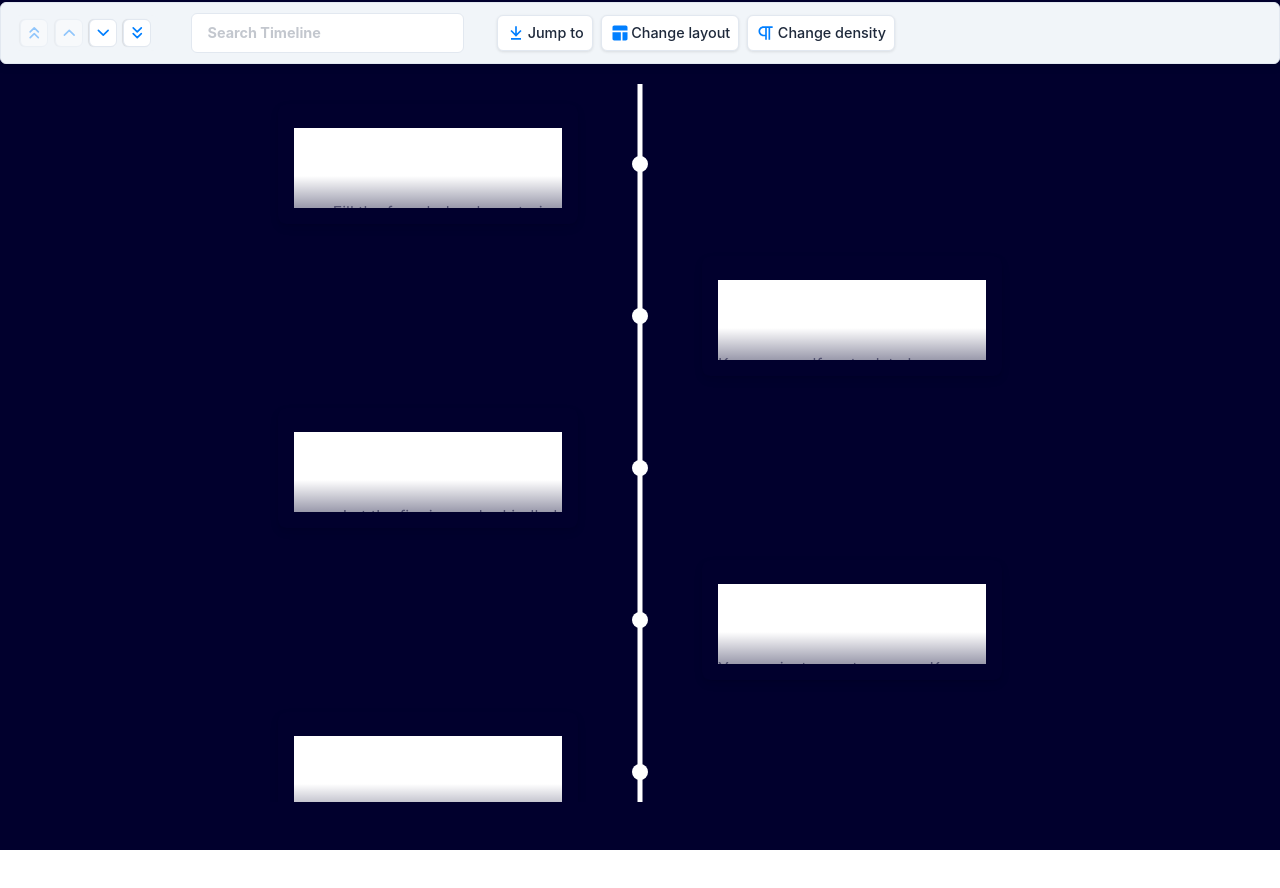
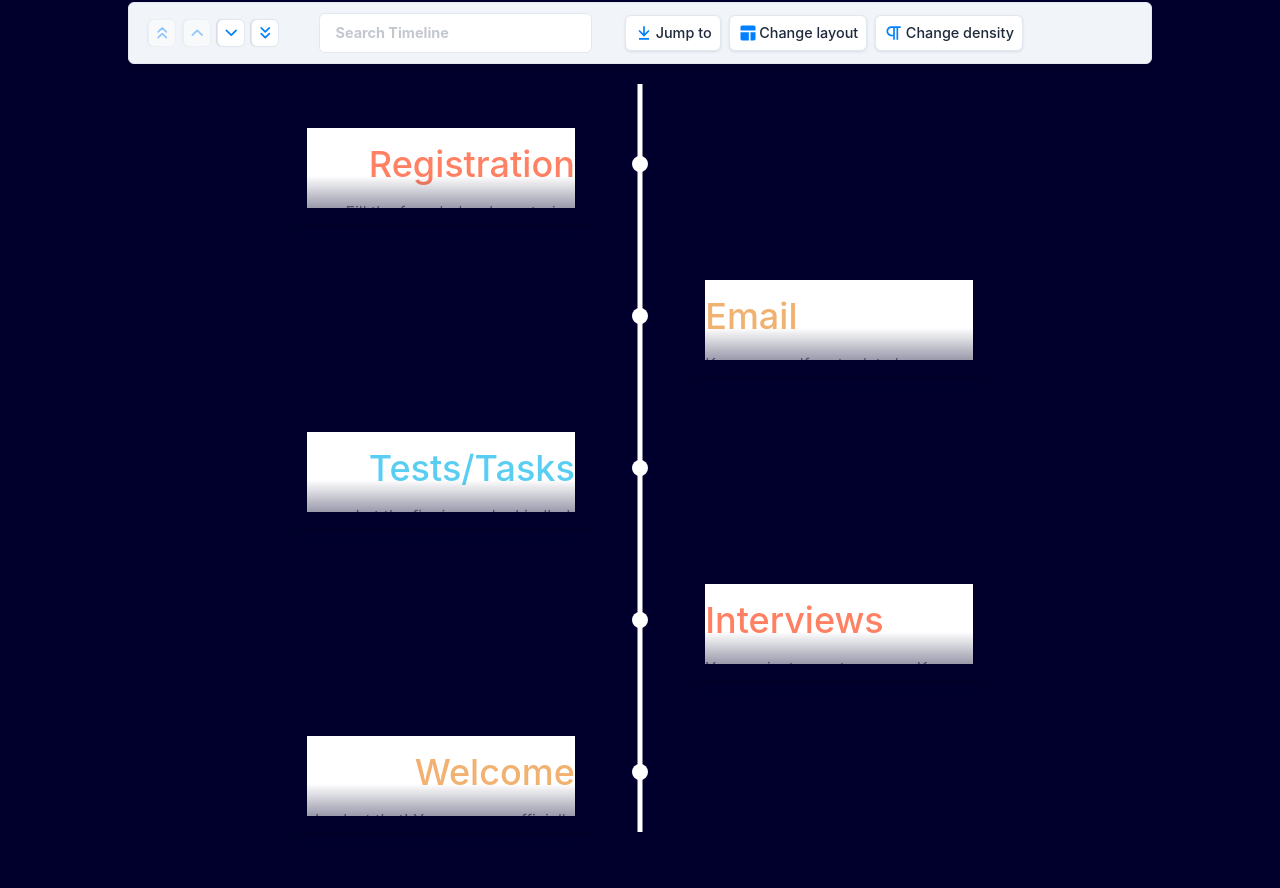
Before and after one commit to AlexaSRM/Recruitment-Portal, a Next.js app: page / in a window 1280 px wide. Shown: the part 584-1472 px from the top of the page. Before the commit the page ends 1434 px from the top, so only its background shows below. Built offline with nearby package versions, Linux system fonts and the light colour scheme.

Commit message:
changed font color

```diff
--- a/components/Roadmap.tsx
+++ b/components/Roadmap.tsx
@@ -6,7 +6,7 @@ function Roadmap() {
   return (
     <div className="w-[100vw] flex flex-col justify-center items-center">
       <div className="md:text-6xl text-4xl md:font-bold font-medium">Road to <span className="text-[#28b3f2]">Alexa</span></div>
-      <div className="md:my-12" style={{ width: "100%", height: "100vh"}}>
+      <div className="md:my-12" style={{ width: "80%", height: "130vh"}}>
 
         <Chrono
           mode="VERTICAL_ALTERNATING"
@@ -24,27 +24,27 @@ function Roadmap() {
           }}
         >
           <div className="">
-            <div className="text-4xl ml-auto flex justify-end font-medium my-4">Registration</div>
+            <div className="text-4xl ml-auto flex justify-end font-medium my-4 text-[#FF8062]">Registration</div>
             <div className="text-right text-[#808096]">Fill the form below by entering required details to get your journey started!</div>
           </div>
 
           <div className="">
-          <div className="text-4xl mr-auto flex justify-start font-medium my-4">Email</div>
+          <div className="text-4xl mr-auto flex justify-start font-medium my-4 text-[#F1B170]">Email</div>
             <div className="text-left text-[#808096]">Keep yourself up to date by checking your registered email on the regular. (Sneak a peek in the spam folder too)</div>
           </div>
 
           <div className="">
-            <div className="text-4xl ml-auto flex justify-end font-medium my-4">Tests/Tasks</div>
+            <div className="text-4xl ml-auto flex justify-end font-medium my-4 text-[#5ACEF2]">Tests/Tasks</div>
             <div className="text-right text-[#808096]">Let the fire in you be kindled. Showcase your talent through tests or tasks to make your mark among the competitors.</div>
           </div>
 
           <div className="">
-            <div className="text-4xl mr-auto flex justify-start font-medium my-4">Interviews</div>
+            <div className="text-4xl mr-auto flex justify-start font-medium my-4 text-[#FF8062]">Interviews</div>
             <div className="text-left text-[#808096]">You are just one step away. Keep calm and get ready for a small, casual interview.</div>
           </div>
 
           <div className="">
-            <div className="text-4xl ml-auto flex justify-end font-medium my-4">Welcome</div>
+            <div className="text-4xl ml-auto flex justify-end font-medium my-4 text-[#F1B170]">Welcome</div>
             <div className="text-right text-[#808096]">Look at that! You are now officially a part of the Alexa Developers SRM family. Much surprises await on the other side!</div>
           </div>
 
```
